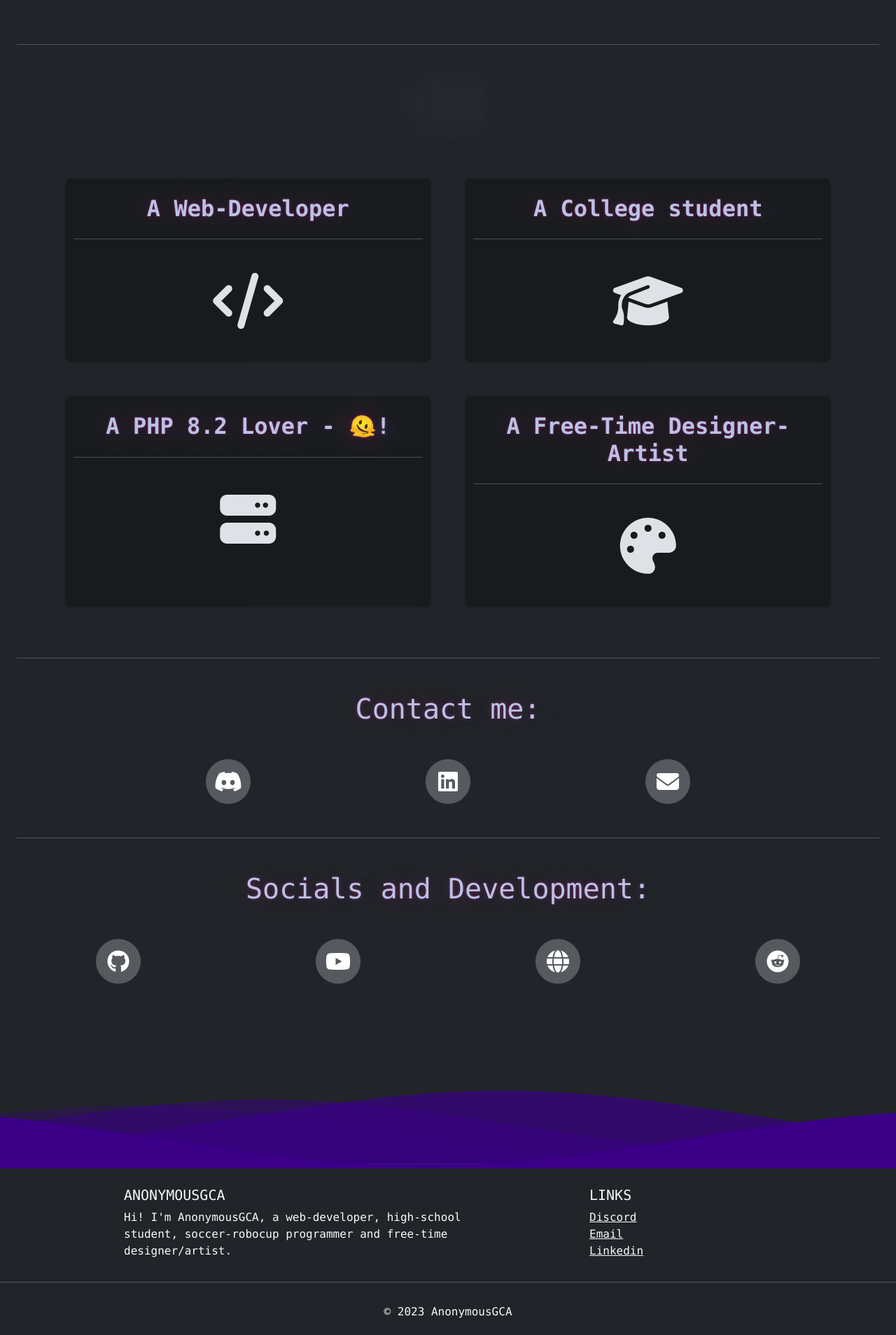
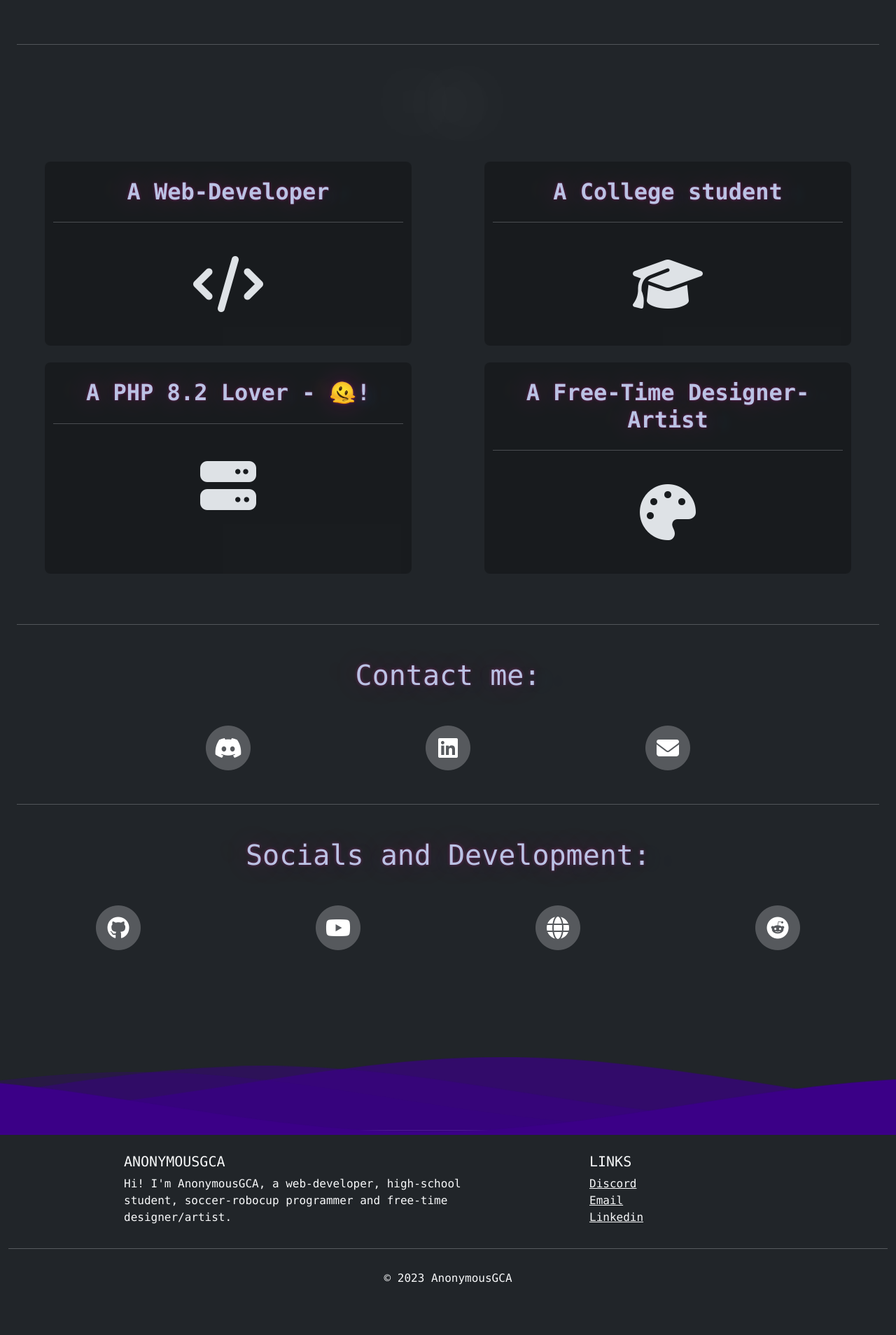
Before and after one commit to GABRYCA/AnonymousGCA-Website, a SvelteKit app: page / in a window 1280 px wide. Shown: the part 745-2653 px from the top of the page at 70% size. After the commit the page ends 2605 px from the top, so only its background shows below. Built offline with nearby package versions, Linux system fonts and the light colour scheme; grey boxes are pictures that could not be loaded.

Commit message:
Changelogs: - Updated AnonymousGCA's website.

```diff
--- a/src/app.html
+++ b/src/app.html
@@ -3,7 +3,6 @@
 	<head>
 		<meta charset="utf-8" />
 		<link rel="icon" href="%sveltekit.assets%/favicon.webp" />
-		<meta http-equiv="X-UA-Compatible" content="IE=edge">
 		<meta name="viewport" content="width=device-width, initial-scale=1" />
 		<meta name="robots" content="index, follow">
 		<meta name="description" content="Hi! I'm AnonymousGCA, a web-developer, high-school student, soccer-robocup programmer and free-time designer/artist." />
@@ -16,13 +15,13 @@
 		<link rel="stylesheet" href="https://cdnjs.cloudflare.com/ajax/libs/aos/2.3.4/aos.css" integrity="sha512-1cK78a1o+ht2JcaW6g8OXYwqpev9+6GqOkz9xmBN9iUUhIndKtxwILGWYOSibOKjLsEdjyjZvYDq/cZwNeak0w==" crossorigin="anonymous" referrerpolicy="no-referrer" />
 		<link href="https://cdn.jsdelivr.net/npm/bootstrap@5.3.1/dist/css/bootstrap.min.css" rel="stylesheet" integrity="sha384-4bw+/aepP/YC94hEpVNVgiZdgIC5+VKNBQNGCHeKRQN+PtmoHDEXuppvnDJzQIu9" crossorigin="anonymous" />
 		<link rel="stylesheet" href="/css/style.css" />
+		<script src="https://code.jquery.com/jquery-3.7.1.min.js" integrity="sha256-/JqT3SQfawRcv/BIHPThkBvs0OEvtFFmqPF/lYI/Cxo=" crossorigin="anonymous"></script>
+		<script src="https://cdnjs.cloudflare.com/ajax/libs/aos/2.3.4/aos.js" integrity="sha512-A7AYk1fGKX6S2SsHywmPkrnzTZHrgiVT7GcQkLGDe2ev0aWb8zejytzS8wjo7PGEXKqJOrjQ4oORtnimIRZBtw==" crossorigin="anonymous" referrerpolicy="no-referrer"></script>
+		<script src="https://cdn.jsdelivr.net/npm/bootstrap@5.3.1/dist/js/bootstrap.bundle.min.js" integrity="sha384-HwwvtgBNo3bZJJLYd8oVXjrBZt8cqVSpeBNS5n7C8IVInixGAoxmnlMuBnhbgrkm" crossorigin="anonymous"></script>
 	</head>
 	<body class="font-monospace" data-sveltekit-preload-data="hover">
 
-		<div class="container-fluid" style="display: contents">%sveltekit.body%</div>
+		<div class="container-fluid">%sveltekit.body%</div>
 
-		<script src="https://code.jquery.com/jquery-3.7.1.min.js" integrity="sha256-/JqT3SQfawRcv/BIHPThkBvs0OEvtFFmqPF/lYI/Cxo=" crossorigin="anonymous"></script>
-		<script src="https://cdnjs.cloudflare.com/ajax/libs/aos/2.3.4/aos.js" integrity="sha512-A7AYk1fGKX6S2SsHywmPkrnzTZHrgiVT7GcQkLGDe2ev0aWb8zejytzS8wjo7PGEXKqJOrjQ4oORtnimIRZBtw==" crossorigin="anonymous" referrerpolicy="no-referrer"></script>
-		<script src="https://cdn.jsdelivr.net/npm/bootstrap@5.3.1/dist/js/bootstrap.bundle.min.js" integrity="sha384-HwwvtgBNo3bZJJLYd8oVXjrBZt8cqVSpeBNS5n7C8IVInixGAoxmnlMuBnhbgrkm" crossorigin="anonymous"></script>
 	</body>
 </html>
--- a/src/routes/+layout.svelte
+++ b/src/routes/+layout.svelte
@@ -1,8 +1,9 @@
 <script>
     import {onMount} from "svelte";
+    import AOS from 'aos';
 
     onMount(() => {
-
+        // Close navbar when open another page, with animation
         document.querySelectorAll('.nav-link').forEach((element) => {
             element.addEventListener('click', () => {
                 document.querySelector('.navbar-collapse').classList.remove('show');
@@ -19,7 +20,16 @@
         AOS.init({
             once: true,
         });
+        window.AOS = AOS;
     });
+
+    export function handlePageChange() {
+        // Check if AOS is initialized
+        if (window.AOS) {
+            // Refresh AOS animations
+            window.AOS.refresh();
+        }
+    }
 </script>
 
 <nav class="navbar navbar-expand-lg navbar-dark bg-dark">
--- a/src/routes/+page.svelte
+++ b/src/routes/+page.svelte
@@ -10,14 +10,20 @@
     });
 </script>
 
-<div class="container-fluid">
+<svelte:head>
+    <!-- meta -->
+    <title>Home - AnonymousGCA</title>
+    <meta name="description" content="AnonymousGCA - Web Developer, College Student, PHP 8.2 Lover, Free-Time Designer-Artist">
+</svelte:head>
+
 
 <!-- Content -->
 <div class="container-fluid mb-5">
     <!-- Image logo from img/logo.png -->
     <div class="row justify-content-center align-items-center mb-4 mt-4">
         <div class="col-12 col-md-6 text-center">
-                <img src="/favicon.webp" class="img-fluid p-5" style="max-height: 75vh" alt="AnonymousGCA Logo" data-aos="fade-down"
+            <img src="/favicon.webp" class="img-fluid p-5" style="max-height: 75vh" alt="AnonymousGCA Logo"
+                 data-aos="fade-down"
                  data-aos-duration="1500">
         </div>
     </div>
@@ -34,8 +40,8 @@
         </div>
     </div>
 
-        <div class="row justify-content-center">
-            <div class="col-12 col-sm-5 rounded-3 bg-black bg-opacity-25 pb-5 pt-4 m-4 element-skill" data-aos="zoom-in"
+    <div class="row justify-content-around">
+        <div class="col-12 col-sm-5 rounded-3 bg-black bg-opacity-25 pb-5 pt-4 mb-4 element-skill" data-aos="zoom-in"
              data-aos-duration="600">
             <div class="row">
                 <div class="col">
@@ -50,7 +56,7 @@
             </div>
         </div>
 
-            <div class="col-12 col-sm-5 rounded-3 bg-black bg-opacity-25 pb-5 pt-4 m-4 element-skill" data-aos="zoom-in"
+        <div class="col-12 col-sm-5 rounded-3 bg-black bg-opacity-25 pb-5 pt-4 mb-4 element-skill" data-aos="zoom-in"
              data-aos-duration="600">
             <div class="row">
                 <div class="col">
@@ -65,7 +71,7 @@
             </div>
         </div>
 
-            <div class="col-12 col-sm-5 rounded-3 bg-black bg-opacity-25 pt-4 pb-5 m-4 element-skill" data-aos="zoom-in"
+        <div class="col-12 col-sm-5 rounded-3 bg-black bg-opacity-25 pt-4 pb-5 mb-4 element-skill" data-aos="zoom-in"
              data-aos-duration="600">
             <div class="front">
                 <div class="row">
@@ -82,7 +88,7 @@
             </div>
         </div>
 
-            <div class="col-12 col-sm-5 rounded-3 bg-black bg-opacity-25 pt-4 pb-5 m-4 element-skill" data-aos="zoom-in"
+        <div class="col-12 col-sm-5 rounded-3 bg-black bg-opacity-25 pt-4 pb-5 mb-4 element-skill" data-aos="zoom-in"
              data-aos-duration="600">
             <div class="row">
                 <div class="col">
@@ -107,7 +113,8 @@
         <div class="col-12">
             <div class="row justify-content-center text-center mt-4" data-aos="zoom-in" data-aos-duration="600">
                 <div class="col-3">
-                        <a href="https://discord.gg/RSp2CSuMny" target="_blank" data-bs-toggle="tooltip" data-bs-placement="top" title="Open">
+                    <a href="https://discord.gg/RSp2CSuMny" target="_blank" data-bs-toggle="tooltip"
+                       data-bs-placement="top" title="Open Discord">
                         <span class="fa-stack fa-2x text-light text-opacity-25">
                             <i class="fas fa-circle fa-stack-2x"></i>
                             <i class="fab fa-discord fa-stack-1x fa-inverse hover-effect-icons"></i>
@@ -115,7 +122,8 @@
                     </a>
                 </div>
                 <div class="col-3">
-                        <a href="https://www.linkedin.com/in/gabriele-caretti-046408270/" target="_blank" data-bs-toggle="tooltip" data-bs-placement="top" title="Open">
+                    <a href="https://www.linkedin.com/in/gabriele-caretti-046408270/" target="_blank"
+                       data-bs-toggle="tooltip" data-bs-placement="top" title="Open Linkedin">
                         <span class="fa-stack fa-2x text-light text-opacity-25">
                             <i class="fas fa-circle fa-stack-2x"></i>
                             <i class="fab fa-linkedin fa-stack-1x fa-inverse hover-effect-icons"></i>
@@ -123,7 +131,8 @@
                     </a>
                 </div>
                 <div class="col-3">
-                        <a href="mailto:anonymousgca@anonymousgca.eu" data-bs-toggle="tooltip" data-bs-placement="top" title="top">
+                    <a href="mailto:anonymousgca@anonymousgca.eu" data-bs-toggle="tooltip" data-bs-placement="top"
+                       title="Send Email">
                         <span class="fa-stack fa-2x text-light text-opacity-25">
                             <i class="fas fa-circle fa-stack-2x"></i>
                             <i class="fas fa-envelope fa-stack-1x fa-inverse hover-effect-icons"></i>
@@ -144,7 +153,8 @@
         <div class="col-12">
             <div class="row justify-content-center text-center mt-4" data-aos="zoom-in" data-aos-duration="600">
                 <div class="col-3 mb-5">
-                        <a href="https://github.com/GABRYCA" target="_blank" data-bs-toggle="tooltip" data-bs-placement="top" title="Open">
+                    <a href="https://github.com/GABRYCA" target="_blank" data-bs-toggle="tooltip"
+                       data-bs-placement="top" title="Open Github">
                         <span class="fa-stack fa-2x text-light text-opacity-25">
                             <i class="fas fa-circle fa-stack-2x"></i>
                             <i class="fab fa-github fa-stack-1x fa-inverse hover-effect-icons"></i>
@@ -152,7 +162,8 @@
                     </a>
                 </div>
                 <div class="col-3 mb-5">
-                        <a href="https://www.youtube.com/channel/UCJgmoEFd6b9oOj2OvafuezQ" target="_blank" data-bs-toggle="tooltip" data-bs-placement="top" title="Open">
+                    <a href="https://www.youtube.com/channel/UCJgmoEFd6b9oOj2OvafuezQ" target="_blank"
+                       data-bs-toggle="tooltip" data-bs-placement="top" title="Open Youtube">
                         <span class="fa-stack fa-2x text-light text-opacity-25">
                             <i class="fas fa-circle fa-stack-2x"></i>
                             <i class="fab fa-youtube fa-stack-1x fa-inverse hover-effect-icons"></i>
@@ -160,7 +171,8 @@
                     </a>
                 </div>
                 <div class="col-3 mb-5">
-                        <a href="https://ud.me/anonymousgca.crypto" target="_blank" data-bs-toggle="tooltip" data-bs-placement="top" title="Open">
+                    <a href="https://ud.me/anonymousgca.crypto" target="_blank" data-bs-toggle="tooltip"
+                       data-bs-placement="top" title="Open UD - Crypto - Web3">
                         <span class="fa-stack fa-2x text-light text-opacity-25">
                             <i class="fas fa-circle fa-stack-2x"></i>
                             <i class="fas fa-globe fa-stack-1x fa-inverse hover-effect-icons"></i>
@@ -168,7 +180,8 @@
                     </a>
                 </div>
                 <div class="col-3 mb-5">
-                        <a href="https://www.reddit.com/u/AnonymousGCA" target="_blank" data-bs-toggle="tooltip" data-bs-placement="top" title="Open">
+                    <a href="https://www.reddit.com/u/AnonymousGCA" target="_blank" data-bs-toggle="tooltip"
+                       data-bs-placement="top" title="Open Reddit">
                         <span class="fa-stack fa-2x text-light text-opacity-25">
                             <i class="fas fa-circle fa-stack-2x"></i>
                             <i class="fab fa-reddit fa-stack-1x fa-inverse hover-effect-icons"></i>
@@ -180,11 +193,9 @@
     </div>
 
 </div>
-</div>
 
-<div class="mt-1 mt-md-5 pt-1 pt-md-5">
-    <!--Waves Container-->
-    <div>
+<div class="row mt-1 mt-md-5 pt-1 pt-md-5">
+    <div class="col px-0">
         <svg class="waves" xmlns="http://www.w3.org/2000/svg" xmlns:xlink="http://www.w3.org/1999/xlink"
              viewBox="0 24 150 28" preserveAspectRatio="none" shape-rendering="auto">
             <defs>
@@ -198,7 +209,6 @@
             </g>
         </svg>
     </div>
-    <!--Waves end-->
 </div>
 
 <style>
--- a/src/routes/contacts/+page.svelte
+++ b/src/routes/contacts/+page.svelte
@@ -9,6 +9,11 @@
         });
     });
 </script>
+
+<svelte:head>
+    <title>Contacts - AnonymousGCA</title>
+    <meta name="description" content="AnonymousGCA's contacts">
+</svelte:head>
 
 <div class="row p-3 p-md-5">
     <div class="col">
--- a/src/routes/gallery/+page.svelte
+++ b/src/routes/gallery/+page.svelte
@@ -9,6 +9,11 @@
         });
     });
 </script>
+
+<svelte:head>
+    <title>Gallery - AnonymousGCA</title>
+    <meta name="description" content="AnonymousGCA's gallery">
+</svelte:head>
 
 <div class="container">
     <div class="row mb-5">
--- a/src/routes/passive_income/+page.svelte
+++ b/src/routes/passive_income/+page.svelte
@@ -9,6 +9,11 @@
         });
     });
 </script>
+
+<svelte:head>
+    <title>Passive Income - AnonymousGCA</title>
+    <meta name="description" content="Passive Income ideas: There're many ways to get a passive income, my favourite one is to sell unused bandwidth.">
+</svelte:head>
 
 <div class="container mb-5">
     <div class="container text-center bg-primary bg-opacity-25 rounded-3 pb-3 pt-2 mt-5 border border-1 border-dark">
--- a/svelte.config.js
+++ b/svelte.config.js
@@ -1,4 +1,4 @@
-import adapter from '@sveltejs/adapter-auto';
+import adapter from '@sveltejs/adapter-node';
 
 /** @type {import('@sveltejs/kit').Config} */
 const config = {
```
Also changed, not shown: package.json (+7 -2 lines), 1 other file (tests, documents, lock files or other folders). Lines whose indentation alone changed are shown as unchanged.
